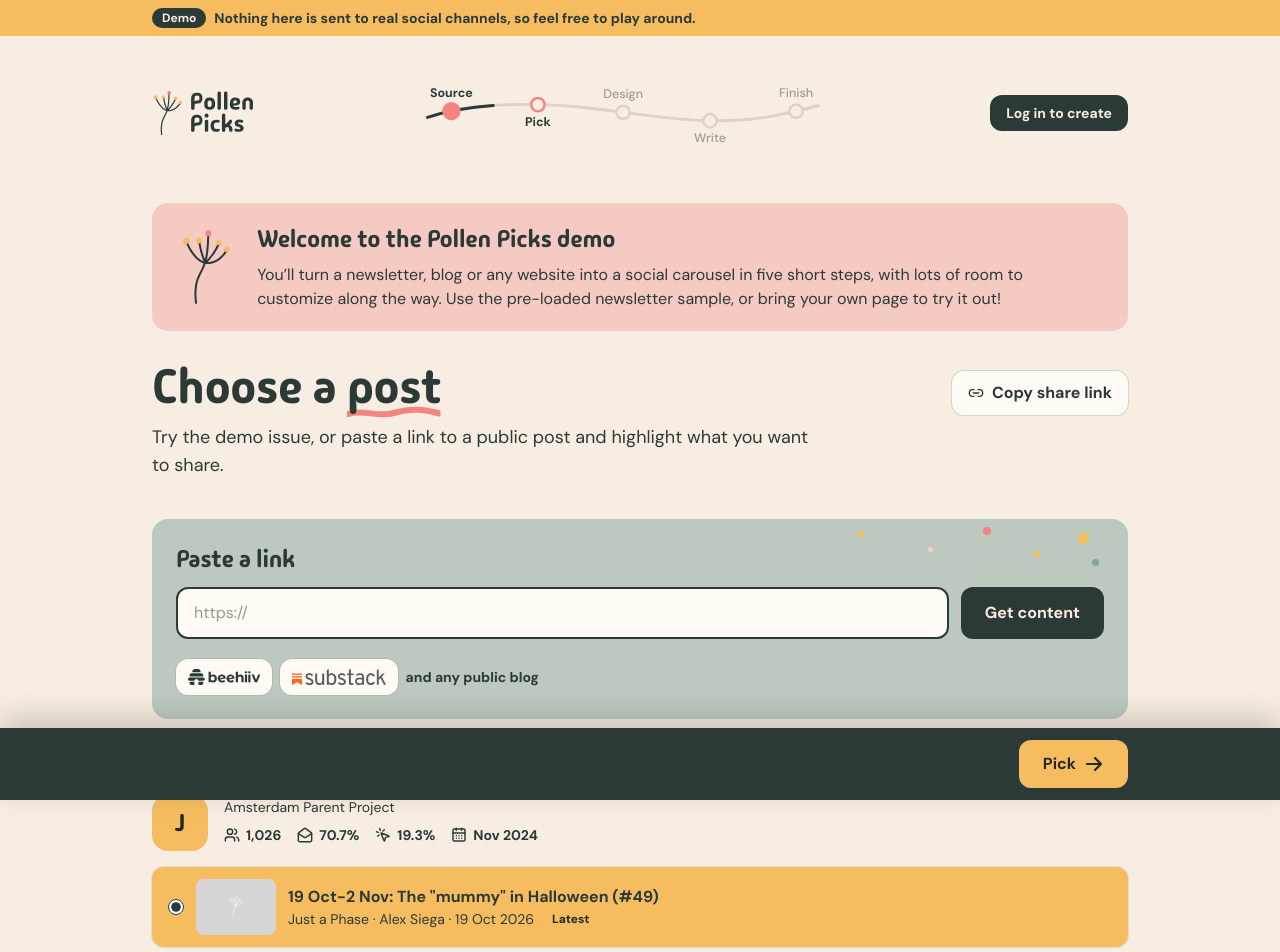
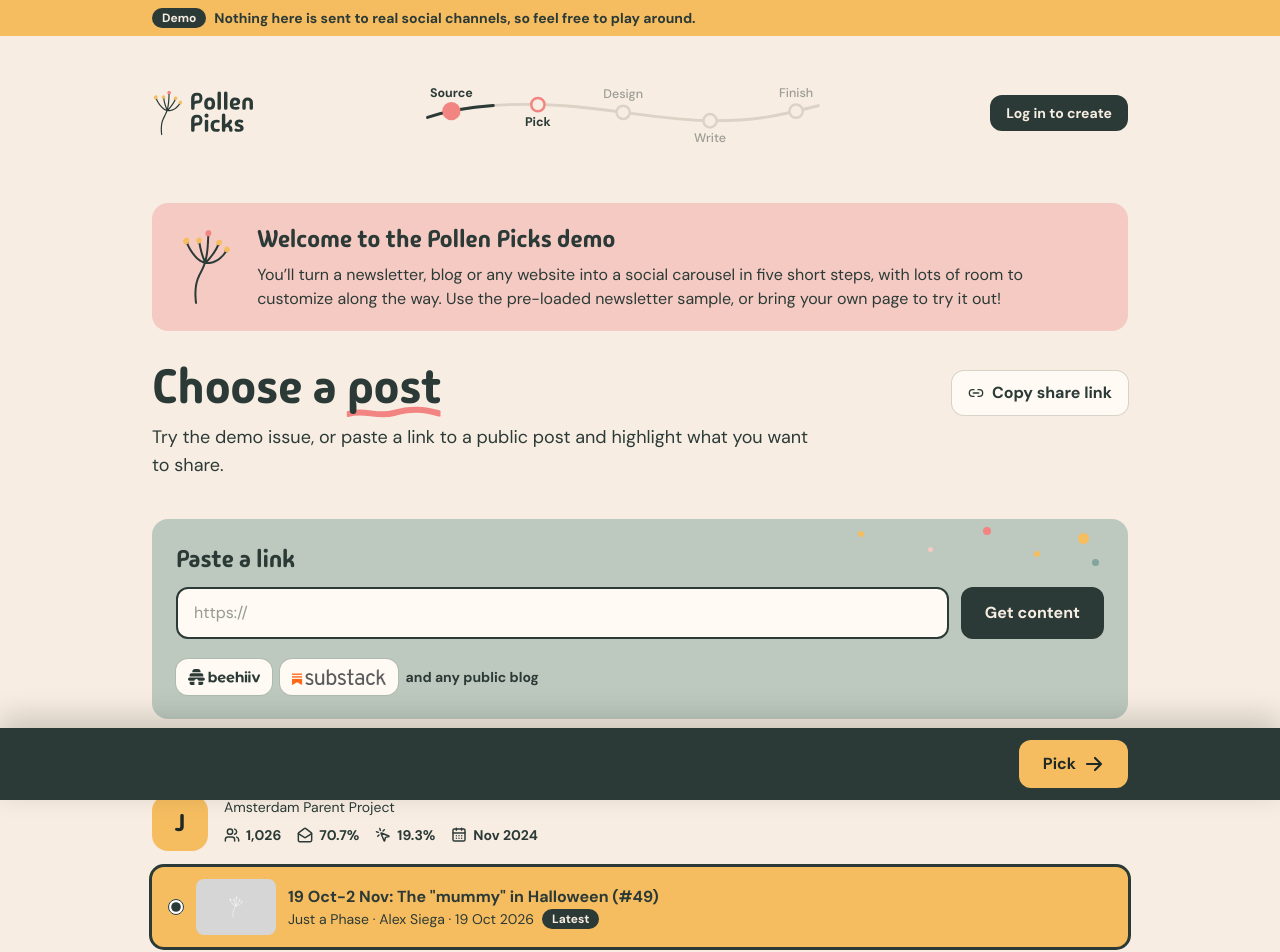
Before and after one commit to alemosie/pollen-picks, a Next.js app: page /demo/source in a window 1280 px wide. Shown: the top 952 px of the page. Built offline with nearby package versions, Linux system fonts and the light colour scheme; no server answers.

Commit message:
Adjust styling for picked source

```diff
--- a/src/components/IssueRow.tsx
+++ b/src/components/IssueRow.tsx
@@ -42,7 +42,7 @@ export function IssueRow({
 }) {
   return (
     <label
-      className={`flex min-w-0 cursor-pointer items-center gap-3 rounded-xl px-3 py-3 ring-1 ring-ink/10 outline-offset-2 sm:px-4 has-[:focus-visible]:outline-2 has-[:focus-visible]:outline-ink ${checked ? "bg-honey" : "bg-surface hover:ring-ink/40"}`}
+      className={`flex min-w-0 cursor-pointer items-center gap-3 rounded-xl px-3 py-3 ring-1 ring-ink/10 outline-offset-2 sm:px-4 has-[:focus-visible]:outline-2 has-[:focus-visible]:outline-ink ${checked ? "bg-honey shadow-[0_0_0_3px_var(--color-ink)]" : "bg-surface hover:ring-ink/40"}`}
     >
       <input type="radio" name="post" value={value} checked={checked} onChange={onChange ?? (() => {})} readOnly={!onChange} className="size-4 shrink-0 accent-ink" />
       <Thumb url={image} />
@@ -50,7 +50,7 @@ export function IssueRow({
         <span className="block truncate font-semibold">{title}</span>
         <span className="flex items-center gap-2 text-sm">
           <span className="min-w-0 truncate">{detail}</span>
-          {badge && <span className="shrink-0 rounded-full bg-honey px-2.5 py-0.5 text-xs font-bold text-ink-deep">{badge}</span>}
+          {badge && <span className={`shrink-0 rounded-full px-2.5 py-0.5 text-xs font-bold ${checked ? "bg-ink text-cream" : "bg-honey text-ink-deep"}`}>{badge}</span>}
         </span>
       </span>
     </label>
```
